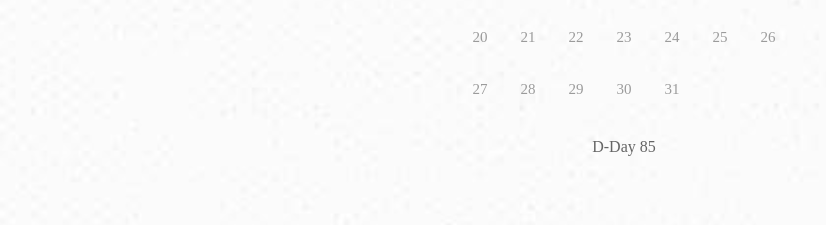
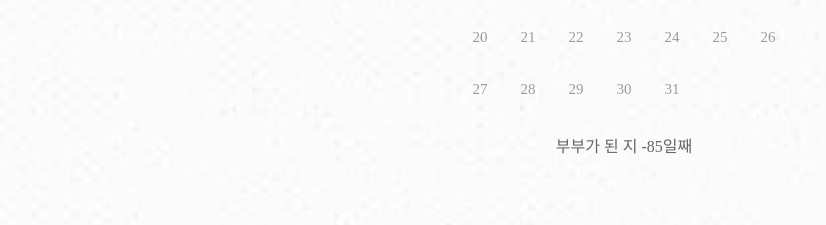
Before and after one commit to ununc/wedding-invitation, a React (Vite) app: page / in a window 1280 px wide. Shown: the part 4460-4685 px from the top of the page, without its empty margins (16-842 px from the left). Built offline with nearby package versions, Linux system fonts and the light colour scheme; no server answers; the database is empty; a web font is replaced by a local one.

Commit message:
chage date

```diff
--- a/src/pages/Calendar.tsx
+++ b/src/pages/Calendar.tsx
@@ -3,8 +3,8 @@ import { AppearObserver } from '../components/AppearObserver';
 
 export const Calendar = () => {
   const date = new Date().getTime();
-  const wedding = new Date('2024-10-09').getTime();
-  const d = (wedding - date) / 1000 / 60 / 60 / 24;
+  const wedding = new Date('2024-10-10').getTime();
+  const d = (date - wedding) / 1000 / 60 / 60 / 24;
   return (
     <Section>
       <AppearObserver>
@@ -84,7 +84,7 @@ export const Calendar = () => {
             </div>
           </div>
           <div className="mt-5 text-base text-neutral-700 opacity-80">
-            D-Day {Math.ceil(d)}
+            부부가 된 지 {Math.ceil(d)}일째
           </div>
         </div>
       </AppearObserver>
```
